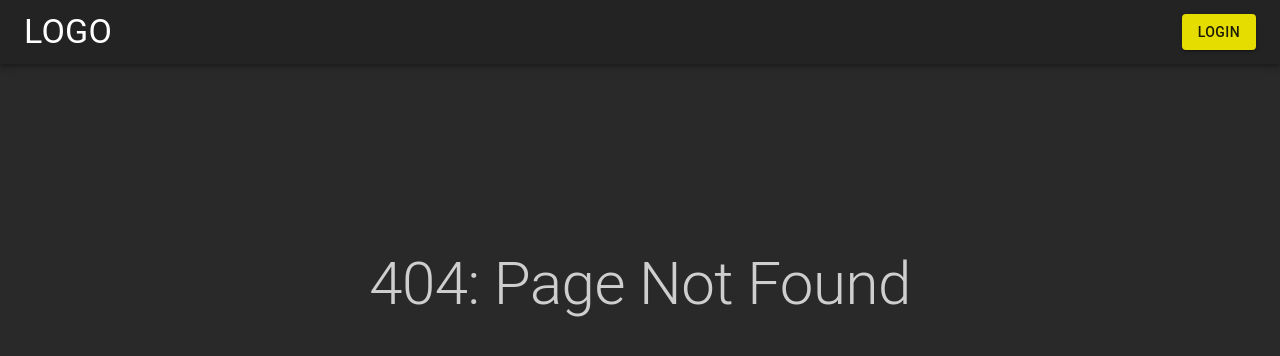
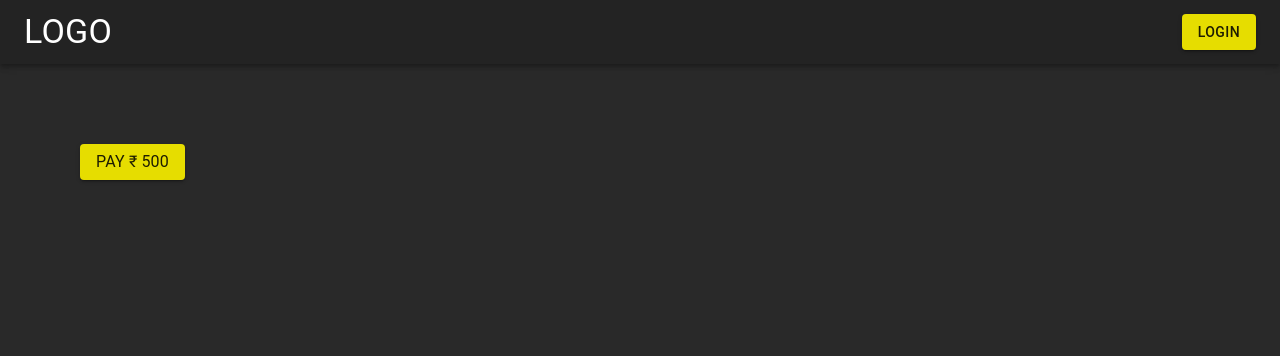
Before and after one commit to guthal/avscope-frontend, a React (Create React App) app: page /checkout in a window 1280 px wide. Before the commit this address had no page. Shown: the top 356 px of the page. Built offline with nearby package versions, Linux system fonts and the light colour scheme.

Commit message:
Modified and Added Checkout and Razorpay

```diff
--- a/src/configs/app.js
+++ b/src/configs/app.js
@@ -34,6 +34,12 @@ export const APP_ROUTES = {
     key: "",
     label: "Signup New User Page",
   },
+
+  CHECKOUT_PAGE: {
+    path: "/checkout",
+    key: "",
+    label: "Checkout for Payment",
+  },
 };
 
 export const HEADER_LABELS = {
--- /dev/null
+++ b/src/pages/CheckoutPage/Checkout.js
@@ -0,0 +1,15 @@
+import React from "react";
+import { Typography, Box, Button } from "@material-ui/core";
+import { loadRazorPay } from "../../utils/auth";
+
+function CheckoutPage() {
+  return (
+    <Box m={10}>
+      <Button variant="contained" color="secondary" onClick={loadRazorPay}>
+        <Typography>Pay ₹ 500</Typography>
+      </Button>
+    </Box>
+  );
+}
+
+export default CheckoutPage;
--- /dev/null
+++ b/src/pages/CheckoutPage/index.js
@@ -0,0 +1,3 @@
+import CheckoutPage from "./Checkout";
+
+export default CheckoutPage;
--- a/src/pages/LoginPage/LoginPage.js
+++ b/src/pages/LoginPage/LoginPage.js
@@ -1,4 +1,4 @@
-import React, { useEffect, useMemo, useState } from "react";
+import React, { useState, useEffect, useMemo } from "react";
 import {
   Box,
   Typography,
--- a/src/pages/SignupPage/SignupPage.js
+++ b/src/pages/SignupPage/SignupPage.js
@@ -1,4 +1,4 @@
-import React, { useEffect, useMemo } from "react";
+import React, { useState, useEffect, useMemo } from "react";
 import {
   Box,
   Typography,
@@ -8,36 +8,47 @@ import {
   CssBaseline,
   Avatar,
   TextField,
-  FormControlLabel,
   Checkbox,
   Button,
 } from "@material-ui/core";
 import PersonAddOutlinedIcon from "@material-ui/icons/PersonAddOutlined";
-import useGetApi from "../../hooks/useGetApi";
-import { getContents } from "../../utils/api";
+import usePostApi from "../../hooks/usePostApi";
+import { postSignup } from "../../utils/api";
 import PageLoader from "../../components/PageLoader";
 import PageError from "../../components/PageError";
 import useStyles from "./SignupPage.Styles";
-import { useHistory } from "react-router";
-import { transformGetContents } from "../../utils/api-transforms";
-import { APP_ROUTES } from "../../configs/app";
+import { transformPostSignupResponse } from "../../utils/api-transforms";
 
 function SignupPage() {
   const classes = useStyles();
-  const history = useHistory();
-  const getContentsParams = useMemo(() => ["param1", "param2"], []);
+  const [textFields, setTextFields] = useState({
+    firstName: "",
+    lastName: "",
+    email: "",
+    phone: "",
+    password: "",
+    retypePassword: "",
+  });
+
+  const postContentsParams = useMemo(() => [], []);
 
   const {
     data: contentsData,
     loading: contentsLoading,
     error: contentsError,
-    triggerApi: contentsTriggerApi,
-  } = useGetApi(getContents, getContentsParams, transformGetContents);
+    triggerPostApi: signupTriggerPostApi,
+  } = usePostApi(postSignup, postContentsParams, transformPostSignupResponse);
 
-  const handleCardClick = contentID =>
-    history.push(`${APP_ROUTES.CONTENT_PAGE.path}/${contentID}`);
+  const handleTextFieldChange = event => {
+    setTextFields(prev => ({
+      ...prev,
+      [event.target.name]: event.target.value,
+    }));
+  };
 
-  useEffect(() => contentsTriggerApi(), [contentsTriggerApi]);
+  const handleFormSubmit = () => {
+    signupTriggerPostApi(textFields);
+  };
 
   if (contentsLoading) return <PageLoader />;
 
@@ -69,7 +80,7 @@ function SignupPage() {
         <Typography component="h1" variant="h5" color="primary">
           Sign up
         </Typography>
-        <form className={classes.form}>
+        <Box className={classes.form}>
           <Grid container spacing={2}>
             <Grid item xs={12} sm={6}>
               <TextField
@@ -80,6 +91,7 @@ function SignupPage() {
                 fullWidth
                 id="firstName"
                 className={classes.textField}
+                onChange={handleTextFieldChange}
                 label="First Name"
                 autoFocus
               />
@@ -91,6 +103,7 @@ function SignupPage() {
                 fullWidth
                 id="lastName"
                 className={classes.textField}
+                onChange={handleTextFieldChange}
                 label="Last Name"
                 name="lastName"
                 autoComplete="lname"
@@ -103,23 +116,12 @@ function SignupPage() {
                 fullWidth
                 id="email"
                 className={classes.textField}
+                onChange={handleTextFieldChange}
                 label="Email Address"
                 name="email"
                 autoComplete="email"
               />
             </Grid>
-            {/* <Grid item xs={4}>
-                  <TextField
-                    variant="outlined"
-                    required
-                    fullWidth
-                    id="otp"
-                    label="Enter OTP"
-                    name="otp"
-                    color="secondary"
-                    type="number"
-                  />
-                </Grid> */}
             <Grid item xs={12}>
               <TextField
                 variant="outlined"
@@ -127,22 +129,11 @@ function SignupPage() {
                 fullWidth
                 id="phone"
                 className={classes.textField}
+                onChange={handleTextFieldChange}
                 label="Phone Number"
                 name="phone"
               />
             </Grid>
-            {/* <Grid item xs={4}>
-                  <TextField
-                    variant="outlined"
-                    required
-                    fullWidth
-                    id="otp"
-                    label="Enter OTP"
-                    name="otp"
-                    color="secondary"
-                    type="number"
-                  />
-                </Grid> */}
             <Grid item xs={12}>
               <TextField
                 variant="outlined"
@@ -151,6 +142,7 @@ function SignupPage() {
                 name="password"
                 label="Password"
                 className={classes.textField}
+                onChange={handleTextFieldChange}
                 type="password"
                 id="password"
                 autoComplete="current-password"
@@ -161,9 +153,10 @@ function SignupPage() {
                 variant="outlined"
                 required
                 fullWidth
-                name="password"
+                name="retypePassword"
                 label="Retype Password"
                 className={classes.textField}
+                onChange={handleTextFieldChange}
                 color="primary"
                 type="password"
                 id="password"
@@ -183,6 +176,7 @@ function SignupPage() {
             variant="contained"
             color="primary"
             className={classes.submit}
+            onClick={handleFormSubmit}
           >
             Sign Up
           </Button>
@@ -193,7 +187,7 @@ function SignupPage() {
               </Link>
             </Grid>
           </Grid>
-        </form>
+        </Box>
       </Box>
       <Box mt={2}>
         <Copyright />
--- a/src/pages/index.js
+++ b/src/pages/index.js
@@ -7,6 +7,7 @@ import HistoryPage from "./HistoryPage";
 import TicketsPage from "./TicketsPage";
 import LoginPage from "./LoginPage";
 import SignupPage from "./SignupPage";
+import CheckoutPage from "./CheckoutPage";
 import PageNotFound from "./PageNotFound";
 import ContentPage from "./ContentPage";
 
@@ -42,6 +43,11 @@ function Pages() {
           path={`${APP_ROUTES.SIGNUP_PAGE.path}`}
           component={SignupPage}
         />
+        <Route
+          exact
+          path={`${APP_ROUTES.CHECKOUT_PAGE.path}`}
+          component={CheckoutPage}
+        />
         <Route path="/*" component={PageNotFound} />
       </Switch>
     </Router>
--- a/src/utils/api-transforms.js
+++ b/src/utils/api-transforms.js
@@ -68,6 +68,12 @@ export const transformGetHistoryData = data => {
 
 export const transformPostLoginResponse = data => {
   /**
-   * Will add response from POST ENDPOINT here
+   * Will add response from POST login ENDPOINT here
    */
 };
+
+export const transformPostSignupResponse = data => {
+  /**
+   * Will add response from POST signup ENDPOINT here
+   */
+};
--- a/src/utils/api.js
+++ b/src/utils/api.js
@@ -77,3 +77,15 @@ export const postLogin = (email, password) => {
     })
     .then(res => res.data);
 };
+
+export const postSignup = (firstName, lastName, email, phone, password) => {
+  return axios
+    .post("/signup", {
+      firstName,
+      lastName,
+      email,
+      phone,
+      password,
+    })
+    .then(res => res.data);
+};
--- /dev/null
+++ b/src/utils/auth.js
@@ -0,0 +1,66 @@
+import logo from "../assets/avscope2.jpeg";
+
+export const loadRazorPay = async event => {
+  const loadScript = src => {
+    return new Promise(resolve => {
+      const script = document.createElement("script");
+      script.src = src;
+      script.onload = () => {
+        resolve(true);
+      };
+      script.onerror = () => {
+        resolve(false);
+      };
+      document.body.appendChild(script);
+    });
+  };
+
+  const res = await loadScript("https://checkout.razorpay.com/v1/checkout.js");
+
+  if (!res) {
+    alert("Razorpay SDK failed to load. Are you online?");
+    return;
+  }
+
+  const orderId = "order_test"; // Generate an OrderId and pass to loadRazorPay
+  const amount = "50000"; // Pass your Payment in Paisa/ Cents/ etc.
+
+  const options = {
+    key: "test_key", // Enter the Key ID generated from the Dashboard
+    amount: amount.toString(),
+    currency: "INR",
+    name: "Soumya Corp.",
+    description: "Test Transaction",
+    image: { logo },
+    order_id: orderId,
+    handler: async function (response) {
+      // const data = {
+      //   orderCreationId: orderId,
+      //   razorpayPaymentId: response.razorpay_payment_id,
+      //   razorpayOrderId: response.razorpay_order_id,
+      //   razorpaySignature: response.razorpay_signature,
+      // };
+
+      // const result = await axios.post(
+      //   "http://localhost:5000/payment/success",
+      //   data
+      // );
+      console.log("Done");
+    },
+    prefill: {
+      name: "Average Joe",
+      email: "average.joe@gmail.com",
+      contact: "9999999999",
+    },
+    notes: {
+      address: "test_address",
+    },
+    theme: {
+      color: "yellow",
+    },
+  };
+
+  const razorPayInstance = new window.Razorpay(options);
+  event.preventDefault();
+  razorPayInstance.open();
+};
```
Also changed, not shown: src/assets/avscope2.jpeg (added), src/pages/CheckoutPage/Checkout.Styles.js (added).
